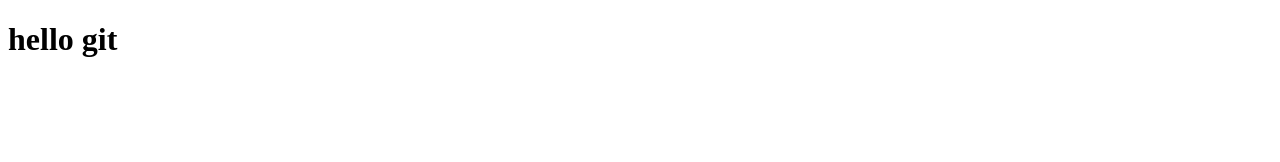
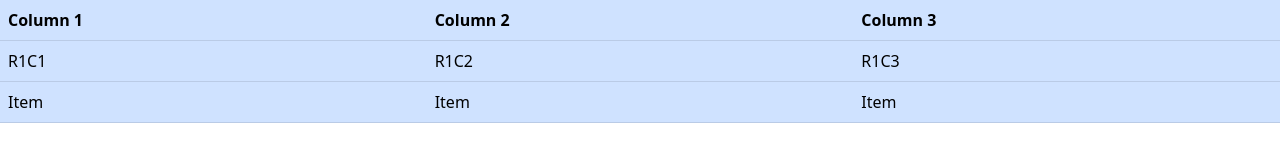
Before and after one commit to duclong3907/clothing, a plain HTML site: page index.html in a window 1280 px wide. Drawn offline with nearby package versions, Linux system fonts and the light colour scheme.

Commit message:
First Update

```diff
--- a/index.html
+++ b/index.html
@@ -1,11 +1,60 @@
-<!DOCTYPE html>
+<!doctype html>
 <html lang="en">
+
 <head>
-    <meta charset="UTF-8">
-    <meta name="viewport" content="width=device-width, initial-scale=1.0">
-    <title>Document</title>
+  <title>Title</title>
+  <!-- Required meta tags -->
+  <meta charset="utf-8">
+  <meta name="viewport" content="width=device-width, initial-scale=1, shrink-to-fit=no">
+
+  <!-- Bootstrap CSS v5.2.1 -->
+  <link href="https://cdn.jsdelivr.net/npm/bootstrap@5.2.1/dist/css/bootstrap.min.css" rel="stylesheet"
+    integrity="sha384-iYQeCzEYFbKjA/T2uDLTpkwGzCiq6soy8tYaI1GyVh/UjpbCx/TYkiZhlZB6+fzT" crossorigin="anonymous">
+
 </head>
+
 <body>
-    <h1>hello git</h1>
+  <header>
+    <!-- place navbar here -->
+  </header>
+  <main>
+
+  </main>
+  <footer>
+    <!-- place footer here -->
+  </footer>
+  <!-- Bootstrap JavaScript Libraries -->
+  <script src="https://cdn.jsdelivr.net/npm/@popperjs/core@2.11.6/dist/umd/popper.min.js"
+    integrity="sha384-oBqDVmMz9ATKxIep9tiCxS/Z9fNfEXiDAYTujMAeBAsjFuCZSmKbSSUnQlmh/jp3" crossorigin="anonymous">
+  </script>
+
+  <script src="https://cdn.jsdelivr.net/npm/bootstrap@5.2.1/dist/js/bootstrap.min.js"
+    integrity="sha384-7VPbUDkoPSGFnVtYi0QogXtr74QeVeeIs99Qfg5YCF+TidwNdjvaKZX19NZ/e6oz" crossorigin="anonymous">
+  </script>
+  <div class="table-responsive">
+    <table class="table table-primary">
+        <thead>
+            <tr>
+                <th scope="col">Column 1</th>
+                <th scope="col">Column 2</th>
+                <th scope="col">Column 3</th>
+            </tr>
+        </thead>
+        <tbody>
+            <tr class="">
+                <td scope="row">R1C1</td>
+                <td>R1C2</td>
+                <td>R1C3</td>
+            </tr>
+            <tr class="">
+                <td scope="row">Item</td>
+                <td>Item</td>
+                <td>Item</td>
+            </tr>
+        </tbody>
+    </table>
+  </div>
+
 </body>
+
 </html>
```
